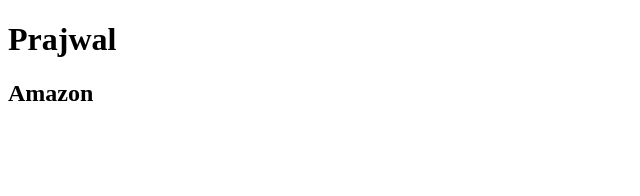
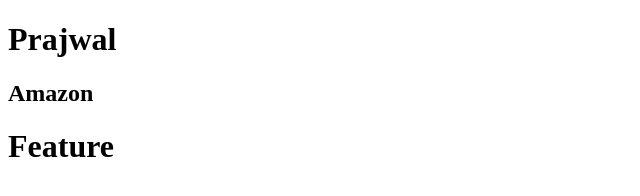
Before and after one commit to prajwalsm8050/demo56, a plain HTML site: page index.html in a window 1280 px wide. Shown: the whole page, without its empty margins (0-640 px from the left). Drawn offline with Linux system fonts and the light colour scheme.

Commit message:
features

```diff
--- a/index.html
+++ b/index.html
@@ -9,5 +9,6 @@
 <body>
     <h1>Prajwal</h1>
     <h2>Amazon</h2>
+    <h1>Feature</h1>
 </body>
 </html>
```
